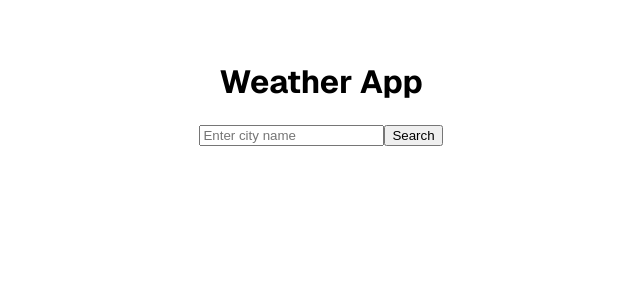
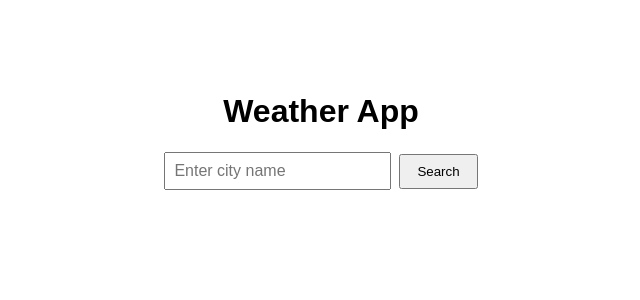
Before and after one commit to shaneymar/weatherapi, a React (Vite) app: page / in a window 1280 px wide. Shown: the top 300 px of the page, without its empty margins (319-959 px from the left). Built offline with nearby package versions, Linux system fonts and the light colour scheme.

Commit message:
updated css

```diff
--- a/src/App.css
+++ b/src/App.css
@@ -5,3 +5,40 @@
   text-align: center;
   font-family: 'Geist',sans-serif;
 }
+
+.app-container {
+  text-align: center;
+  font-family: Arial, sans-serif;
+  padding: 2rem;
+}
+
+.search-bar-container {
+  margin-bottom: 1rem;
+}
+
+.search-bar input {
+  padding: 0.5rem;
+  font-size: 1rem;
+}
+
+.search-bar button {
+  padding: 0.5rem 1rem;
+  margin-left: 0.5rem;
+  cursor: pointer;
+}
+
+.weather-cards {
+  display: flex;
+  justify-content: center;
+  flex-wrap: wrap;
+  gap: 1rem;
+  margin-top: 2rem;
+}
+
+.weather-card {
+  border: 1px solid #ccc;
+  padding: 1rem;
+  width: 150px;
+  border-radius: 8px;
+  background-color: #f9f9f9;
+}
--- a/src/App.jsx
+++ b/src/App.jsx
@@ -6,21 +6,18 @@ const App = () => {
   const [weatherData, setWeatherData] = useState(null);
   const [loading, setLoading] = useState(false);
 
-  const API_KEY = "cdfecc3b9e564e3b877152525250710";
+  const API_KEY = "Your_API_KEY"; // Replace with your WeatherAPI key
 
   const handleSearch = async () => {
     if (!city) return;
     setLoading(true);
-    setWeatherData(null); // Clear previous data
+    setWeatherData(null);
 
     try {
       const response = await fetch(
         `https://api.weatherapi.com/v1/current.json?key=${API_KEY}&q=${city}`
       );
-
-      if (!response.ok) {
-        throw new Error("Failed to fetch weather data");
-      }
+      if (!response.ok) throw new Error("Failed to fetch weather data");
 
       const data = await response.json();
       setWeatherData(data);
@@ -46,11 +43,9 @@ const App = () => {
           <button onClick={handleSearch}>Search</button>
         </div>
 
-        {/* Loading message immediately below search bar */}
         {loading && <p>Loading data…</p>}
       </div>
 
-      {/* Weather cards */}
       {weatherData && (
         <div className="weather-cards">
           <div className="weather-card">
```
